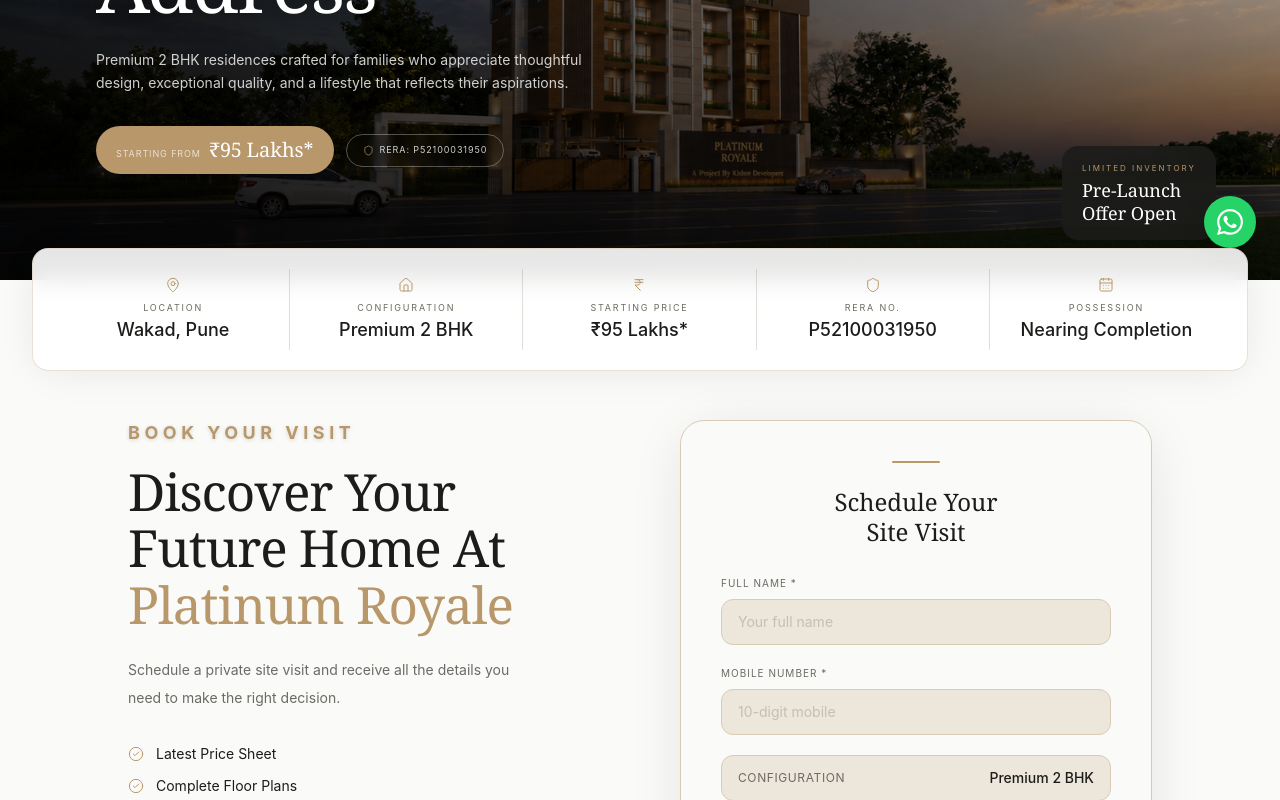
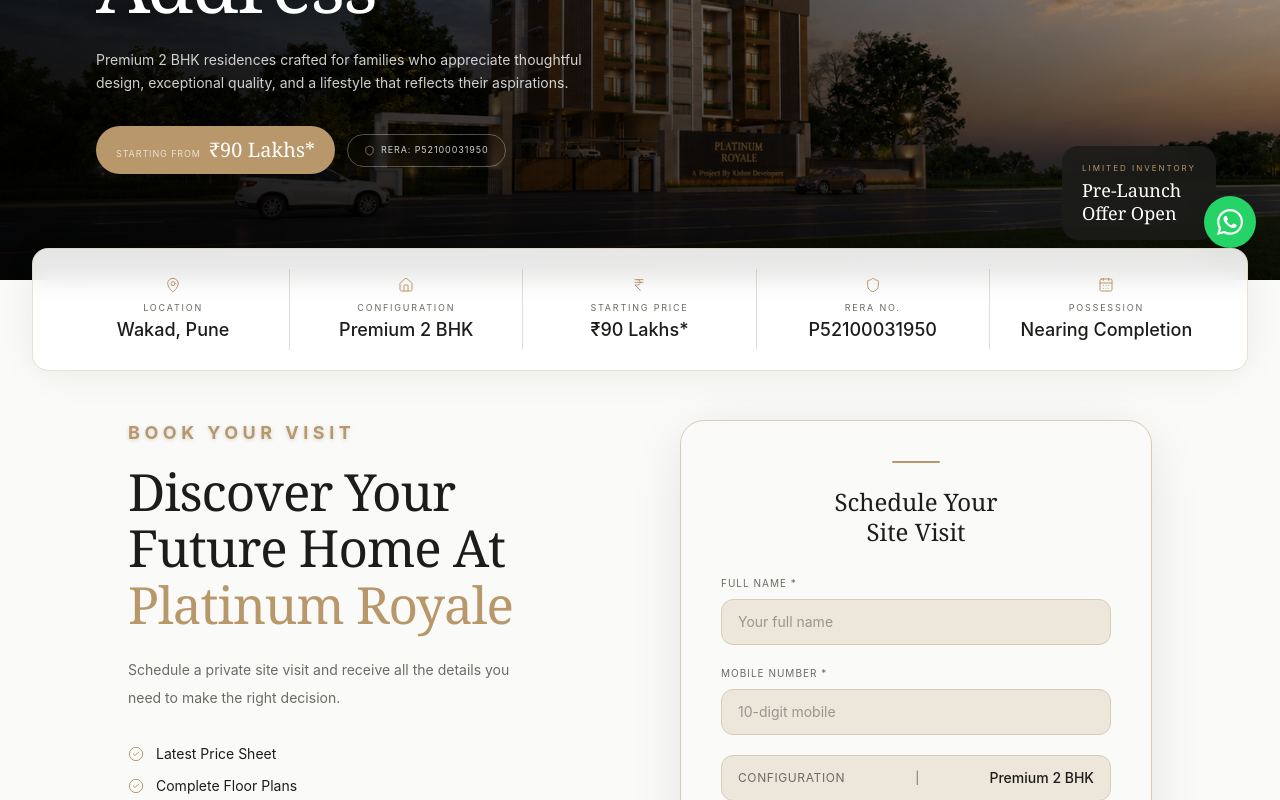
Before and after one commit to piyushy6204/kishore-developers, a Next.js app: page / in a window 1280 px wide. Shown: the part 520-1320 px from the top of the page. Built offline with nearby package versions, Linux system fonts and the light colour scheme.

Commit message:
final changes

```diff
--- a/app/api/enquiry/route.ts
+++ b/app/api/enquiry/route.ts
@@ -29,6 +29,7 @@
   name: string;
   phone: string;
   config?: string;
+  interested_project?: string;
 }
 
 // ─── POST handler ─────────────────────────────────────────────────────────────
@@ -49,7 +50,7 @@
   }
 
   // ── Explicit allowlist: only accept known fields ───────────────────────────
-  const { name, phone, config } = body;
+  const { name, phone, config, interested_project } = body;
 
   // ── Server-side validation ────────────────────────────────────────────────
   const errors: string[] = [];
@@ -94,6 +95,7 @@
     name: name!.trim(),
     phone: phone!.trim(),
     ...(config ? { config: config.trim() } : {}),
+    interested_project: (interested_project ?? "Platinum Royale").trim(),
   });
 
   if (result.success) {
--- a/app/layout.tsx
+++ b/app/layout.tsx
@@ -1,5 +1,6 @@
 import type { Metadata, Viewport } from "next";
 import { Outfit } from "next/font/google";
+import Script from "next/script";
 import "./globals.css";
 
 const outfit = Outfit({
@@ -16,11 +17,11 @@
 export const metadata: Metadata = {
   title: "Platinum Royale Premium 2 BHK Residences in Wakad, Pune | Kishor Developers",
   description:
-    "Discover Platinum Royale by Kishor Developers — exclusive premium 2 BHK residences in Wakad, Pune. Starting from ₹95 Lakhs. MAHA RERA: P52100031950. Schedule your site visit today.",
+    "Discover Platinum Royale by Kishor Developers — exclusive premium 2 BHK residences in Wakad, Pune. Starting from ₹90 Lakhs. MAHA RERA: P52100031950. Schedule your site visit today.",
   keywords: ["Platinum Royale", "Kishor Developers", "2 BHK Wakad Pune", "luxury apartments Wakad", "premium flats Pune"],
   openGraph: {
     title: "Platinum Royale Premium 2 BHK in Wakad, Pune",
-    description: "Exclusive single-tower premium residences starting ₹95 Lakhs. Crafted for families who appreciate thoughtful design.",
+    description: "Exclusive single-tower premium residences starting ₹90 Lakhs. Crafted for families who appreciate thoughtful design.",
     type: "website",
     locale: "en_IN",
   },
@@ -33,6 +34,21 @@
 export default function RootLayout({ children }: { children: React.ReactNode }) {
   return (
     <html lang="en" className={`${outfit.variable} ${outfit.variable}`} suppressHydrationWarning>
+      <head>
+        <Script
+          src="https://www.googletagmanager.com/gtag/js?id=AW-18433433651"
+          strategy="afterInteractive"
+        />
+        <Script id="google-analytics" strategy="afterInteractive">
+          {`
+            window.dataLayer = window.dataLayer || [];
+            function gtag(){window.dataLayer.push(arguments);}
+            gtag('js', new Date());
+
+            gtag('config', 'AW-18433433651');
+          `}
+        </Script>
+      </head>
       <body className="bg-pr-white text-pr-charcoal antialiased lining-nums proportional-nums" suppressHydrationWarning>
         <script
           dangerouslySetInnerHTML={{
--- a/components/sections/LeadForm.tsx
+++ b/components/sections/LeadForm.tsx
@@ -46,6 +46,7 @@
           name: form.name.trim(),
           phone: form.phone.trim(),
           config: form.config,
+          interested_project: "Platinum Royale",
         }),
       });
 
@@ -137,7 +138,7 @@
                   onChange={(e) => setForm({ ...form, name: e.target.value })}
                   placeholder="Your full name"
                   disabled={submitting}
-                  className={`w-full bg-pr-off-white border rounded-xl px-4 py-3 text-sm font-sans text-pr-charcoal placeholder:text-pr-grey focus:outline-none focus:ring-1 focus:ring-pr-gold transition disabled:opacity-60 ${errors.name ? "border-red-300" : "border-pr-beige"}`}
+                  className={`w-full bg-pr-off-white border rounded-xl px-4 py-3 text-sm font-sans text-pr-charcoal placeholder:text-pr-charcoal/40 focus:outline-none focus:ring-1 focus:ring-pr-gold transition disabled:opacity-60 ${errors.name ? "border-red-300" : "border-pr-beige"}`}
                 />
                 {errors.name && <p className="text-red-500 text-xs mt-1 font-sans">{errors.name}</p>}
               </div>
@@ -155,14 +156,15 @@
                   placeholder="10-digit mobile"
                   maxLength={10}
                   disabled={submitting}
-                  className={`w-full bg-pr-off-white border rounded-xl px-4 py-3 text-sm font-sans text-pr-charcoal placeholder:text-pr-grey focus:outline-none focus:ring-1 focus:ring-pr-gold transition disabled:opacity-60 ${errors.phone ? "border-red-300" : "border-pr-beige"}`}
+                  className={`w-full bg-pr-off-white border rounded-xl px-4 py-3 text-sm font-sans text-pr-charcoal placeholder:text-pr-charcoal/40 focus:outline-none focus:ring-1 focus:ring-pr-gold transition disabled:opacity-60 ${errors.phone ? "border-red-300" : "border-pr-beige"}`}
                 />
                 {errors.phone && <p className="text-red-500 text-xs mt-1 font-sans">{errors.phone}</p>}
               </div>
 
-              {/* Static configuration badge */}
+              {/* Configuration badge */}
               <div className="bg-pr-off-white border border-pr-beige rounded-xl px-4 py-3 flex items-center justify-between mb-4">
                 <span className="font-sans text-xs text-pr-muted uppercase tracking-wider">Configuration</span>
+                <span className="font-sans text-xs text-pr-muted">|</span>
                 <span className="font-sans text-sm font-medium text-pr-charcoal">Premium 2 BHK</span>
               </div>
 
--- a/components/ui/LeadModal.tsx
+++ b/components/ui/LeadModal.tsx
@@ -18,7 +18,7 @@
 const TRIGGER_SUBTITLES: Record<string, string> = {
   brochure: "Share your details to receive the Platinum Royale project brochure.",
   visit: "Our team will connect with you to arrange a private site visit.",
-  exit: "Discover Platinum Royale — starting ₹95 Lakhs. Let us send you the details.",
+  exit: "Discover Platinum Royale — starting ₹90 Lakhs. Let us send you the details.",
 };
 
 export default function LeadModal({ isOpen, onClose, trigger = "visit" }: LeadModalProps) {
@@ -53,6 +53,7 @@
           name: form.name.trim(),
           phone: form.phone.trim(),
           config: "Premium 2 BHK",
+          interested_project: "Platinum Royale",
         }),
       });
 
@@ -138,7 +139,7 @@
                 onChange={(e) => setForm({ ...form, name: e.target.value })}
                 placeholder="Your name"
                 disabled={submitting}
-                className="w-full bg-pr-off-white border border-pr-beige rounded-xl px-4 py-3 text-sm font-sans text-pr-charcoal placeholder:text-pr-grey focus:outline-none focus:ring-1 focus:ring-pr-gold transition disabled:opacity-60"
+                className="w-full bg-pr-off-white border border-pr-beige rounded-xl px-4 py-3 text-sm font-sans text-pr-charcoal placeholder:text-pr-charcoal/40 focus:outline-none focus:ring-1 focus:ring-pr-gold transition disabled:opacity-60"
                 required
               />
             </div>
@@ -154,13 +155,14 @@
                 placeholder="10-digit mobile number"
                 maxLength={10}
                 disabled={submitting}
-                className="w-full bg-pr-off-white border border-pr-beige rounded-xl px-4 py-3 text-sm font-sans text-pr-charcoal placeholder:text-pr-grey focus:outline-none focus:ring-1 focus:ring-pr-gold transition disabled:opacity-60"
+                className="w-full bg-pr-off-white border border-pr-beige rounded-xl px-4 py-3 text-sm font-sans text-pr-charcoal placeholder:text-pr-charcoal/40 focus:outline-none focus:ring-1 focus:ring-pr-gold transition disabled:opacity-60"
                 required
               />
             </div>
-            {/* Static configuration badge */}
+            {/* Configuration badge */}
             <div className="bg-pr-off-white border border-pr-beige rounded-xl px-4 py-3 flex items-center justify-between">
               <span className="font-sans text-xs text-pr-muted uppercase tracking-wider">Configuration</span>
+              <span className="font-sans text-xs text-pr-muted">|</span>
               <span className="font-sans text-sm font-medium text-pr-charcoal">Premium 2 BHK</span>
             </div>
 
--- a/lib/content.ts
+++ b/lib/content.ts
@@ -5,7 +5,7 @@
   developer: "Kishor Developers",
   tagline: "Find Your Place In Wakad's Most Elegant Address",
   subtagline: "Crafted for families who appreciate thoughtful design, exceptional quality, and a lifestyle that reflects their aspirations.",
-  startingPrice: "₹95 Lakhs*",
+  startingPrice: "₹90 Lakhs*",
   location: "Wakad, Pune",
   configuration: "Premium 2 BHK",
   rera: "P52100031950",
@@ -34,7 +34,7 @@
 export const QUICK_INFO = [
   { label: "Location", value: "Wakad, Pune" },
   { label: "Configuration", value: "Premium 2 BHK" },
-  { label: "Starting Price", value: "₹95 Lakhs*" },
+  { label: "Starting Price", value: "₹90 Lakhs*" },
   { label: "RERA No.", value: "P52100031950" },
   { label: "Possession", value: "Nearing Completion" },
 ];
--- a/lib/telecrm.ts
+++ b/lib/telecrm.ts
@@ -20,6 +20,8 @@
   phone: string;
   /** Optional configuration string, e.g. "Premium 2 BHK" */
   config?: string;
+  /** Project the lead is interested in, e.g. "Platinum Royale" */
+  interested_project?: string;
 }
 
 export interface TeleCRMResult {
@@ -115,6 +117,8 @@
       // Only include config if it's non-empty and a recognised custom field exists
       // in the TeleCRM workspace. Comment out if the field doesn't exist there.
       ...(payload.config ? { property_type: payload.config } : {}),
+      // Project name field — verify API name in TeleCRM → Settings → Lead Fields
+      ...(payload.interested_project ? { interested_project: payload.interested_project } : {}),
     },
   };
 
@@ -169,18 +173,9 @@
     }
 
     // ── Parse response ────────────────────────────────────────────────────────
-    let json: unknown;
+    let rawText = "";
     try {
-      const rawText = await response.text();
-      try {
-        json = JSON.parse(rawText);
-      } catch (parseErr) {
-        console.error("[TeleCRM] Failed to parse JSON response. Raw text:", rawText);
-        return {
-          success: false,
-          message: "We could not submit your enquiry right now. Please try again.",
-        };
-      }
+      rawText = await response.text();
     } catch {
       console.error("[TeleCRM] Failed to read response text.");
       return {
@@ -189,7 +184,22 @@
       };
     }
 
-    // TeleCRM Async API success: { "status": "QUEUED" }
+    if (rawText.trim() === "OK") {
+      return { success: true };
+    }
+
+    let json: unknown;
+    try {
+      json = JSON.parse(rawText);
+    } catch (parseErr) {
+      console.error("[TeleCRM] Failed to parse JSON response. Raw text:", rawText);
+      return {
+        success: false,
+        message: "We could not submit your enquiry right now. Please try again.",
+      };
+    }
+
+    // TeleCRM Async API success: { "status": "QUEUED" } (Fallback if they change it back)
     if (
       typeof json === "object" &&
       json !== null &&
```
